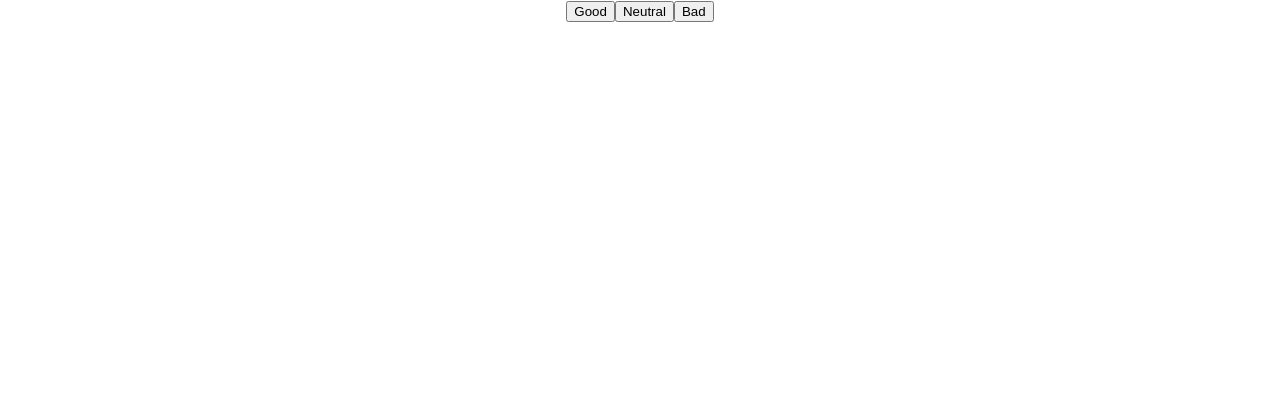
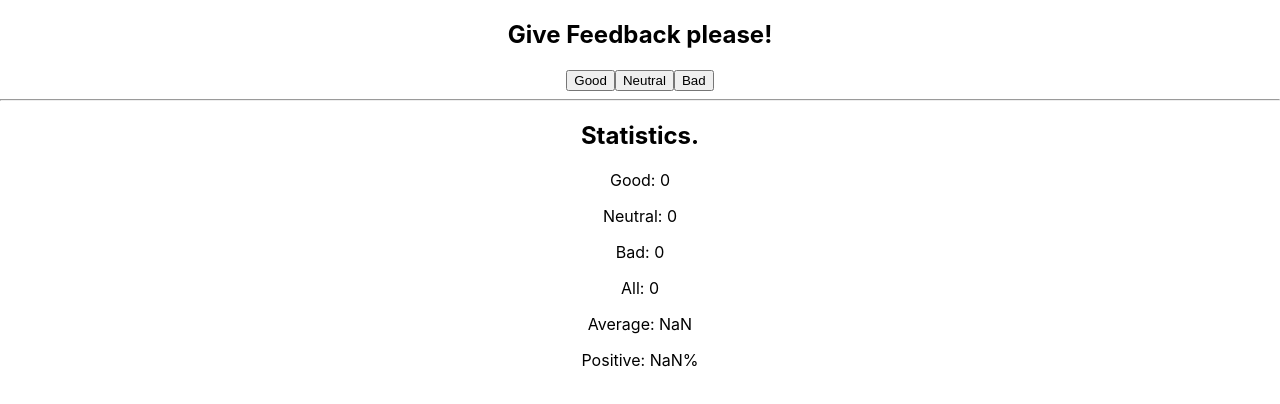
Before and after one commit to nelson83mdq/unicafe, a React (Create React App) app: page / in a window 1280 px wide. Shown: the top 404 px of the page. Built offline with nearby package versions, Linux system fonts and the light colour scheme.

Commit message:
Unicafe paso 2

```diff
--- a/src/App.js
+++ b/src/App.js
@@ -8,25 +8,36 @@ function App() {
 
   const handleGood = () =>{
     setGood(good+1);
-    console.log('good', good);
   };
   const handleNeutral = () =>{
     setNeutral(neutral+1);
-    console.log('Neutral', neutral);
   };
   const handleBad = () =>{
     setBad(bad+1);
-    console.log('Bad', bad);
   };
-
+  const all = bad + neutral + good;
+  const average = (goodVotes, badVotes, neutralVotes)=> {
+    let sum = goodVotes - badVotes ;
+    return sum/(goodVotes + neutralVotes + badVotes);
+  }
 
   return (
     <div className="App">
-      <button onClick={handleGood}>Good</button>
-      <button onClick={handleNeutral}>Neutral</button>
-      <button onClick={handleBad}>Bad</button>
+      <h2>Give Feedback please!</h2>
+      <button className = 'feedback-button' onClick={handleGood}>Good</button>
+      <button className='feedback-button' onClick={handleNeutral}>Neutral</button>
+      <button className='feedback-button' onClick={handleBad}>Bad</button>
+      <hr/>
+      <h2>Statistics.</h2>
+      <p>Good: {good} </p>
+      <p>Neutral: {neutral} </p>
+      <p>Bad: {bad}</p>
+      <p>All: {good+ neutral + bad}</p>
+      <p>Average: {average(good, bad, neutral)}</p>
+      <p>Positive: {(good/all)*100}%</p>
     </div>
   );
+  //<p>Positive: {(good/all)*100}%</p> muestra un NAN al comienzo debido a la falta de datos
 }
 
 export default App;
```
